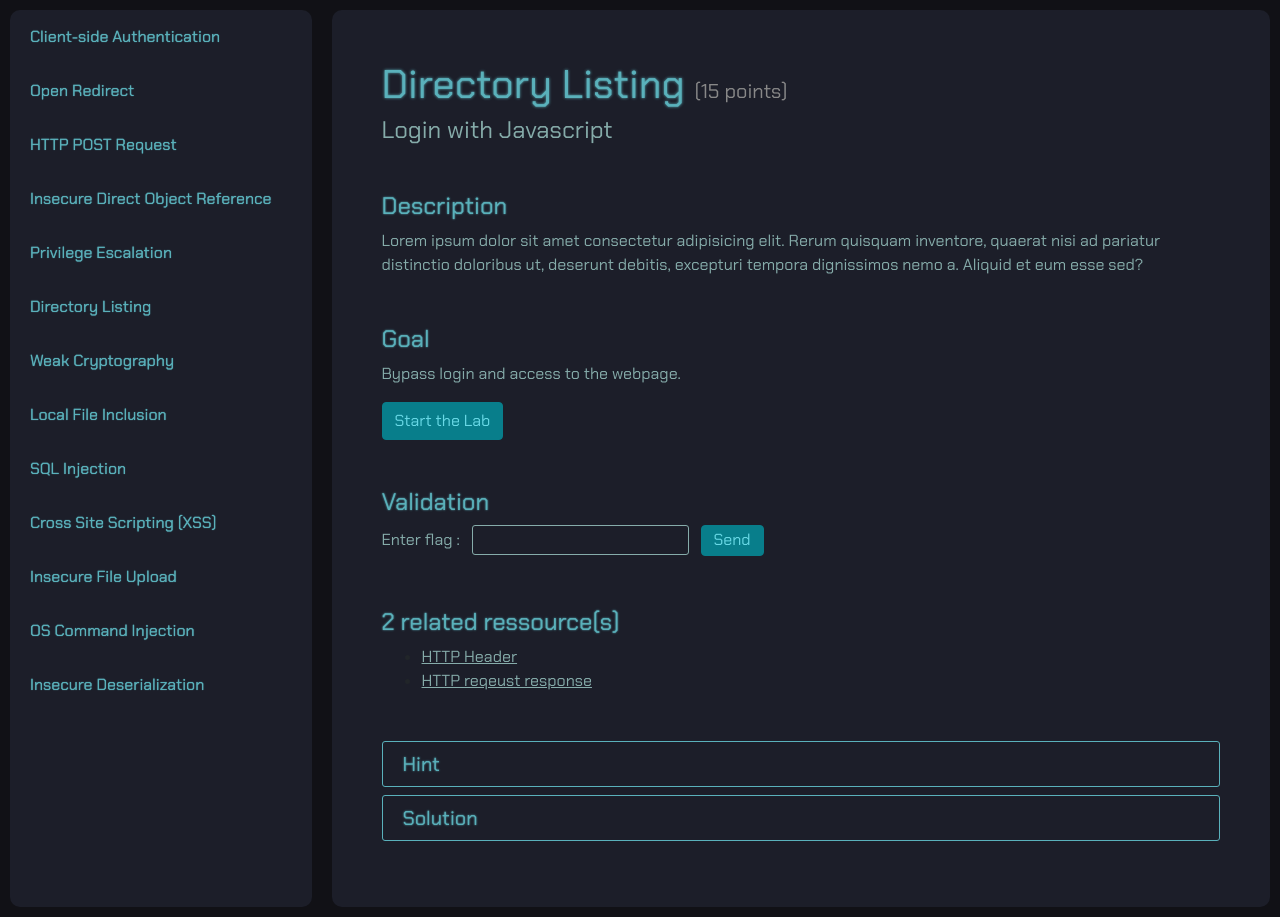
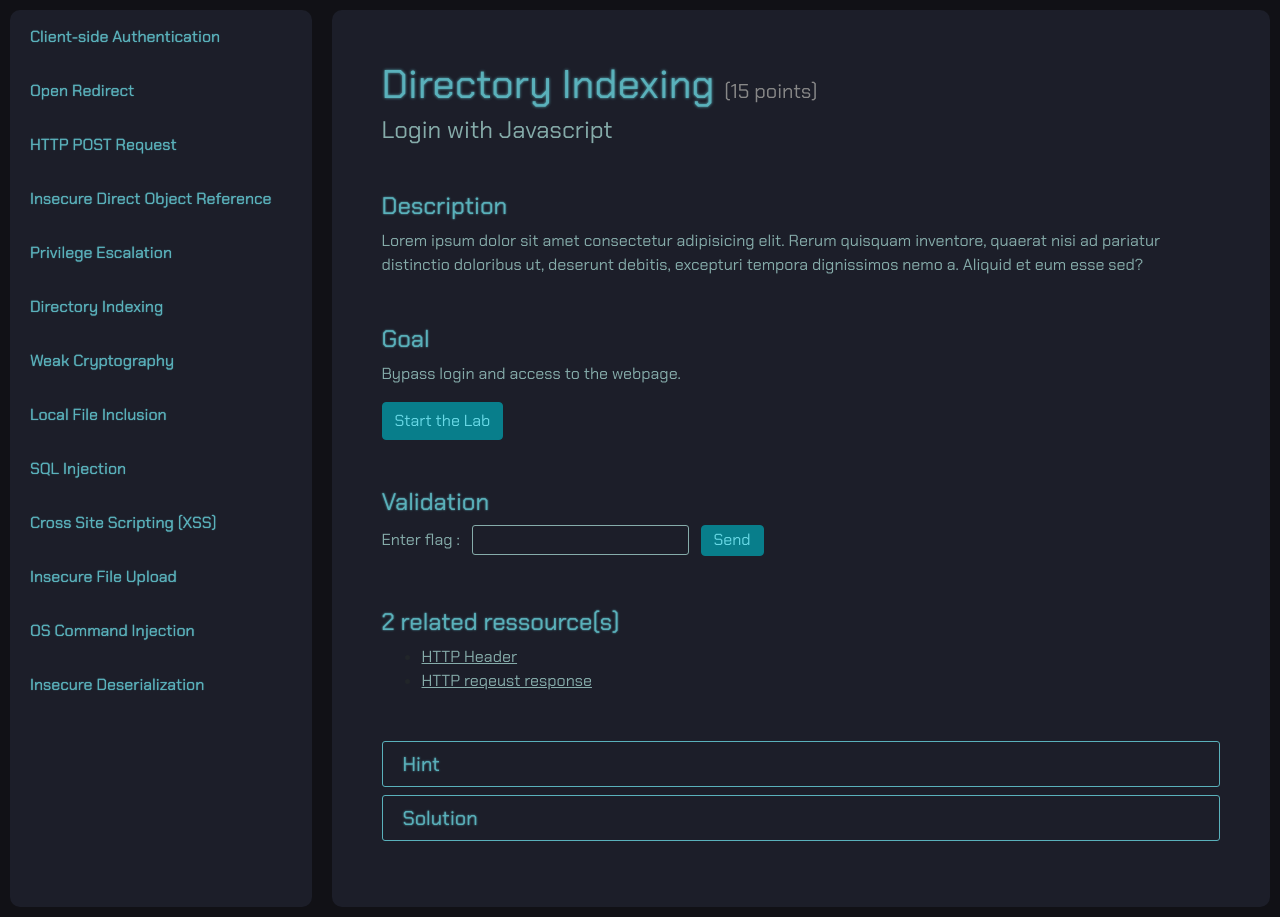
Before and after one commit to destine21/wreck-it-lab, a PHP site: page /ch6.php in a window 1280 px wide. Shown: the part 166-1083 px from the top of the page. Run offline with PHP 8.4, Linux system fonts and the light colour scheme; data comes from the database, SQL or seed files in the repository.

Commit message:
change Directory listing to Directory Indexing

```diff
--- a/hints.txt
+++ b/hints.txt
@@ -35,9 +35,9 @@ solution
 
 #ch6 - 30pt
 hint
-    - Directory listing คืออะไร?, รูปถูกเก็บอยู่ที่ไหน ?
+    - Directory Indexing คืออะไร?, รูปถูกเก็บอยู่ที่ไหน ?
 solution
-    - หน้าเว็บจะมีรูปมากมายแสดงอยู่ เมื่อเราดูที่ path ของรูปจะเห็นว่าอยู่ใน /images และ เมื่อทำความเข้าใจกับ Directory listing ก็จะพบว่าสามารถเข้าหน้า /images ได้และจะพบไฟล์ทั้งหมดที่อยู่ด้านใน จะเห็นว่ามีไฟล์ fl4g.txt ที่เก็บค่า flag ของข้อนี้อยู่
+    - หน้าเว็บจะมีรูปมากมายแสดงอยู่ เมื่อเราดูที่ path ของรูปจะเห็นว่าอยู่ใน /images และ เมื่อทำความเข้าใจกับ Directory Indexing ก็จะพบว่าสามารถเข้าหน้า /images ได้และจะพบไฟล์ทั้งหมดที่อยู่ด้านใน จะเห็นว่ามีไฟล์ fl4g.txt ที่เก็บค่า flag ของข้อนี้อยู่
 
 
 #ch7 - 50pt
--- a/html/ch6.php
+++ b/html/ch6.php
@@ -18,7 +18,7 @@
             <div class="content-banner">
                 <div class="header-score">
                     <div>
-                        <h1>Directory Listing&nbsp;<span>(15 points)</span></h1>
+                        <h1>Directory Indexing&nbsp;<span>(15 points)</span></h1>
                         <h4>Login with Javascript</h4>
                     </div>
                 </div>
@@ -62,7 +62,7 @@
                             <li>
                                 <h5 class="invest-collapse collapsed" id="headingOne" data-toggle="collapse" data-target="#collapseOne" aria-expanded="true" aria-controls="collapseOne">Hint</h5>
                                 <div id="collapseOne" class="collapse" aria-labelledby="headingOne" data-parent="#investAccordion">
-                                - Directory listing คืออะไร?, รูปถูกเก็บอยู่ที่ไหน ?
+                                - Directory Indexing คืออะไร?, รูปถูกเก็บอยู่ที่ไหน ?
                                 </div>
                             </li>
                             <li>
--- a/html/header_home.php
+++ b/html/header_home.php
@@ -24,7 +24,7 @@
                 <a href="ch3.php"><li>HTTP POST Request <i class="fas fa-check check_color check3"></i></li></a>
                 <a href="ch4.php"><li>Insecure Direct Object Reference <i class="fas fa-check check_color check4"></i></li></a>
                 <a href="ch5.php"><li>Privilege Escalation <i class="fas fa-check check_color check5"></i></li></a>
-                <a href="ch6.php"><li>Directory Listing <i class="fas fa-check check_color check6"></i></li></a>
+                <a href="ch6.php"><li>Directory Indexing <i class="fas fa-check check_color check6"></i></li></a>
                 <a href="ch7.php"><li>Weak Cryptography <i class="fas fa-check check_color check7"></i></li></a>
                 <a href="ch8.php"><li>Local File Inclusion <i class="fas fa-check check_color check8"></i></li></a>
                 <a href="ch9.php"><li>SQL Injection <i class="fas fa-check check_color check9"></i></li></a>
```
